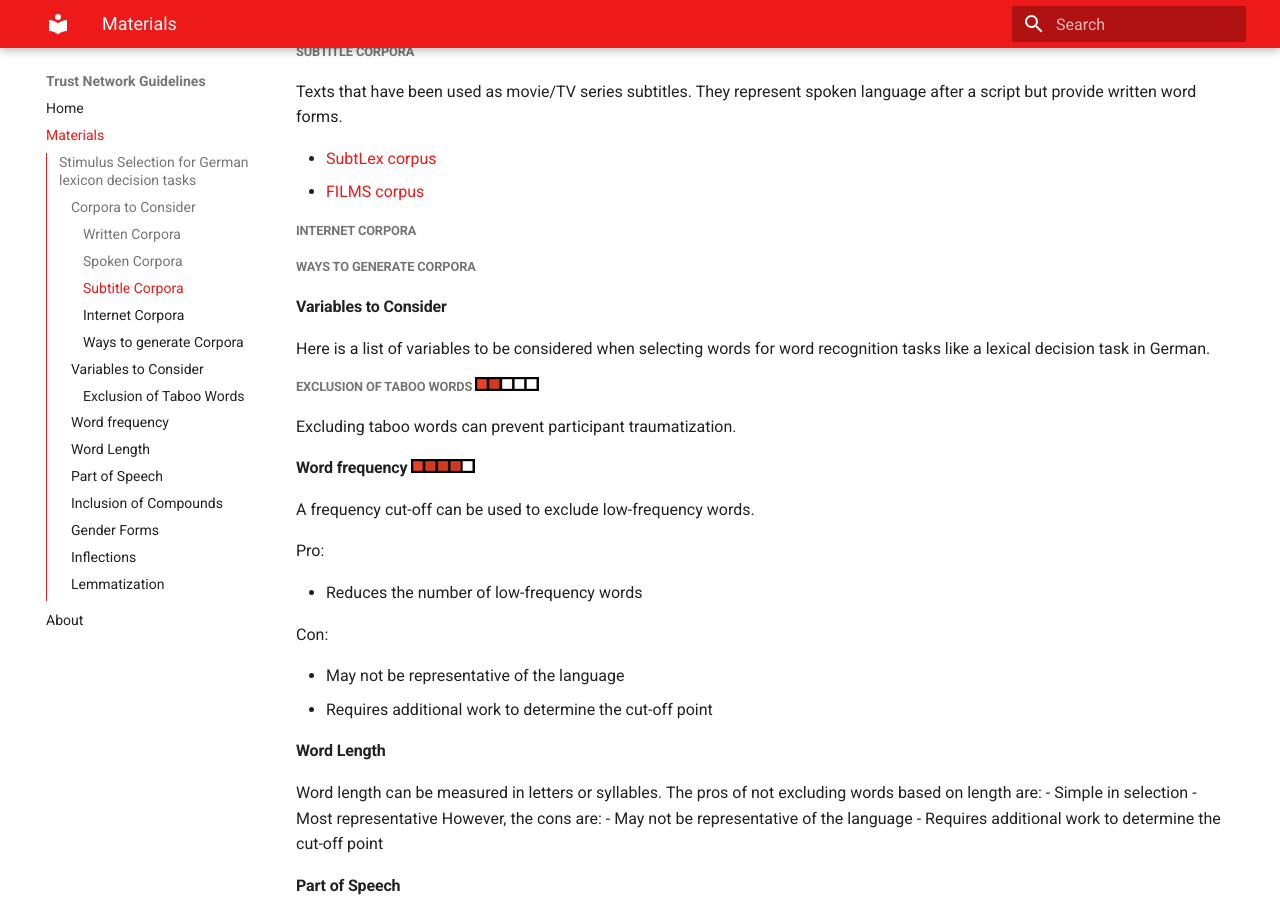
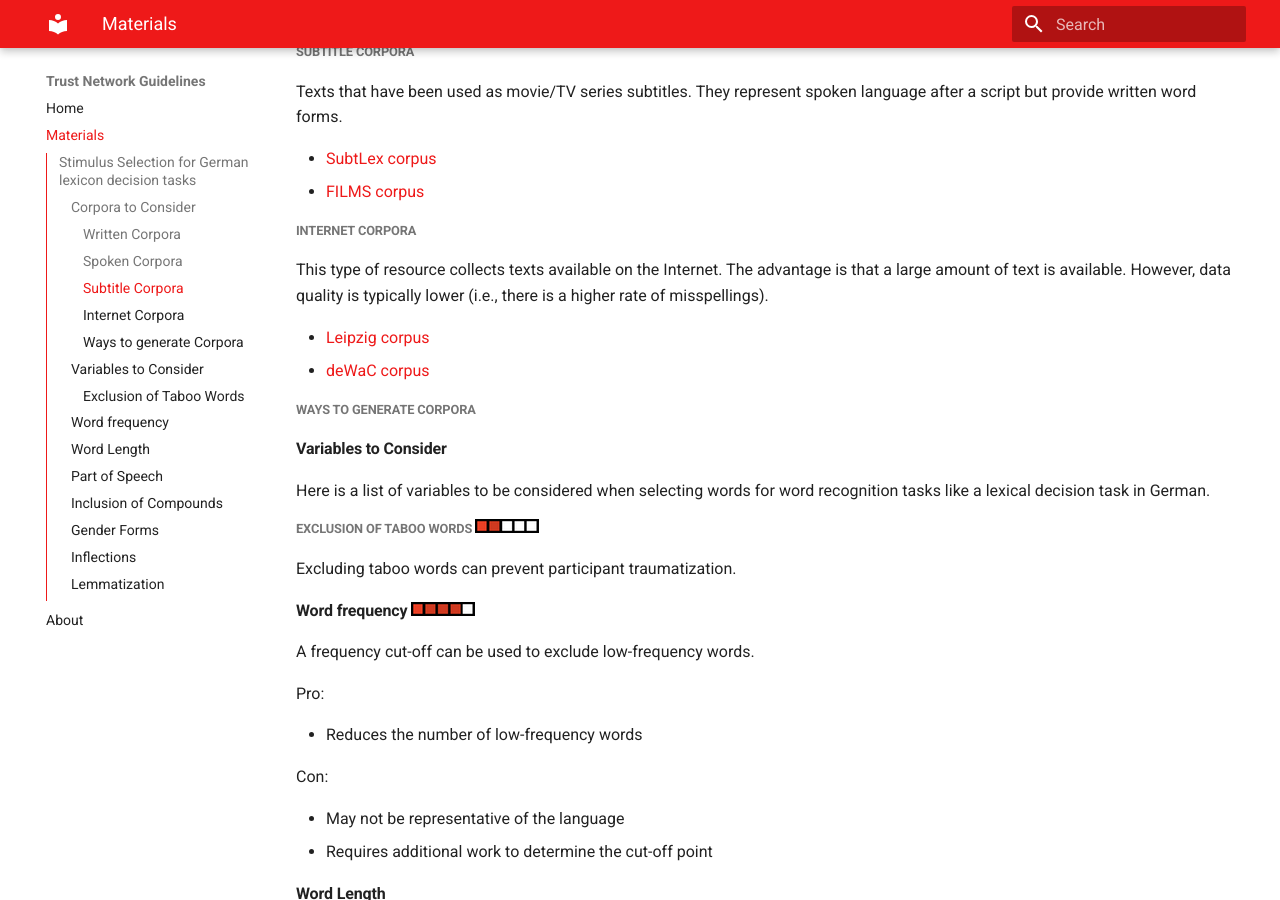
Before and after one commit to cwdeee/trust-network-guidelines, an MkDocs documentation site: the page built from docs/materials.md, in a window 1280 px wide and 900 px high, scrolled down 1095 px. Built offline with MkDocs 1.6.1 and Material for MkDocs 9.7.7, drawn with Linux system fonts in a browser that asks for light colours.

Commit message:
internet corpora

```diff
--- a/docs/materials.md
+++ b/docs/materials.md
@@ -30,6 +30,11 @@ Texts that have been used as movie/TV series subtitles. They represent spoken la
 - [FILMS corpus](https://osf.io/rd7p6/)
 
 ##### Internet Corpora
+This type of resource collects texts available on the Internet. The advantage is that a large amount of text is available. However, data quality is typically lower (i.e., there is a higher rate of misspellings).
+
+- [Leipzig corpus](https://corpora.uni-leipzig.de/en?corpusId=deu_news_2021)
+- [deWaC corpus](https://wacky.sslmit.unibo.it/doku.php?id=frequency_lists)
+
 ##### Ways to generate Corpora
 
 #### Variables to Consider
```
